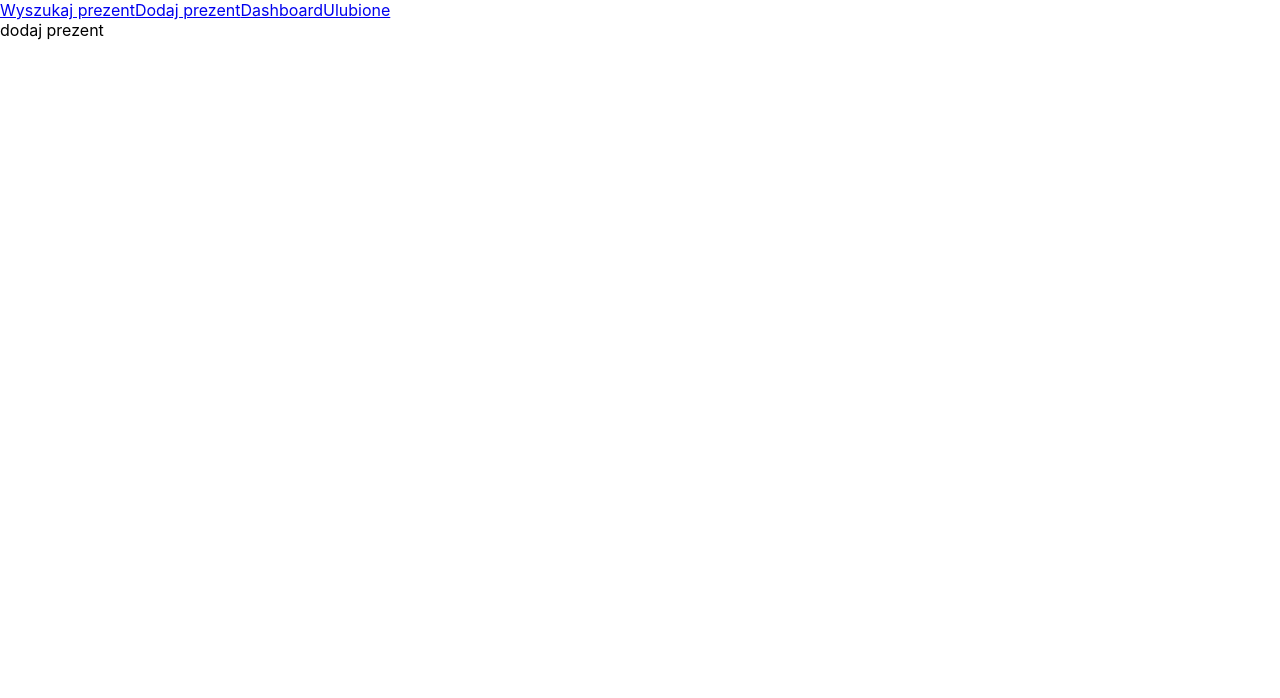
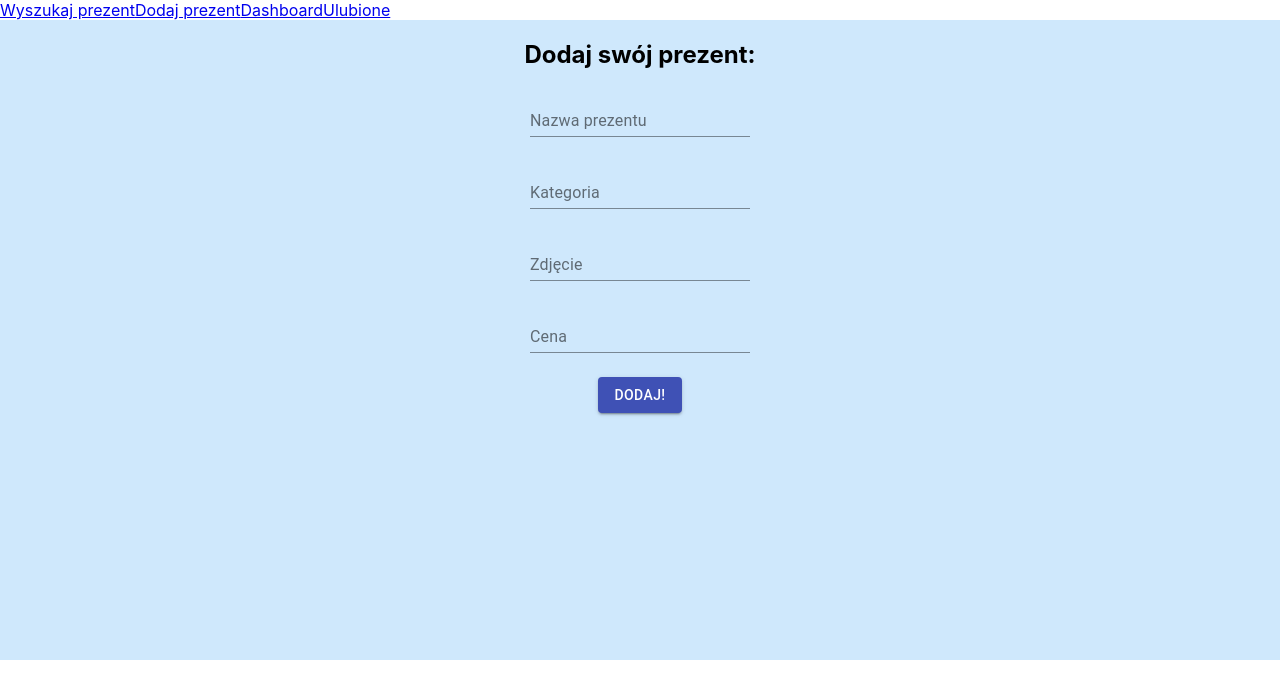
Before and after one commit to infoshareacademy/jfdd14-futureFront-app, a React (Create React App) app: page /addgift in a window 1280 px wide. Shown: the top 698 px of the page. Built offline with nearby package versions, Linux system fonts and the light colour scheme.

Commit message:
form without styling added

```diff
--- /dev/null
+++ b/src/pages/AddGift/AddGift.css
@@ -0,0 +1,7 @@
+form {
+    display: flex;
+    flex-direction: column;
+
+    align-items: center;
+
+}
--- a/src/pages/AddGift/Addgift.js
+++ b/src/pages/AddGift/Addgift.js
@@ -1,8 +1,22 @@
 import React from 'react'
-
+import Container from '@material-ui/core/Container';
+import TextField from '@material-ui/core/TextField';
+import Button from '@material-ui/core/Button';
+import './AddGift.css'
 const Addgift = () => {
     return (
-        <div>dodaj prezent</div>
+        <Container fixed style={{backgroundColor: '#cfe8fc', height: '80vh'}}>
+            <form >
+                <h2>Dodaj swój prezent:</h2>
+            <TextField id="standard-basic" label="Nazwa prezentu" style={{paddingBottom: '3vh'}}/>
+            <TextField id="standard-basic" label="Kategoria" style={{paddingBottom: '3vh'}} />
+            <TextField id="standard-basic" label="Zdjęcie" style={{paddingBottom: '3vh'}} />
+            <TextField id="standard-basic" label="Cena" style={{paddingBottom: '3vh'}} />
+            <Button variant="contained" color="primary">Dodaj!</Button>
+            </form>
+
+        </Container>
+
     )
 }
 
```
